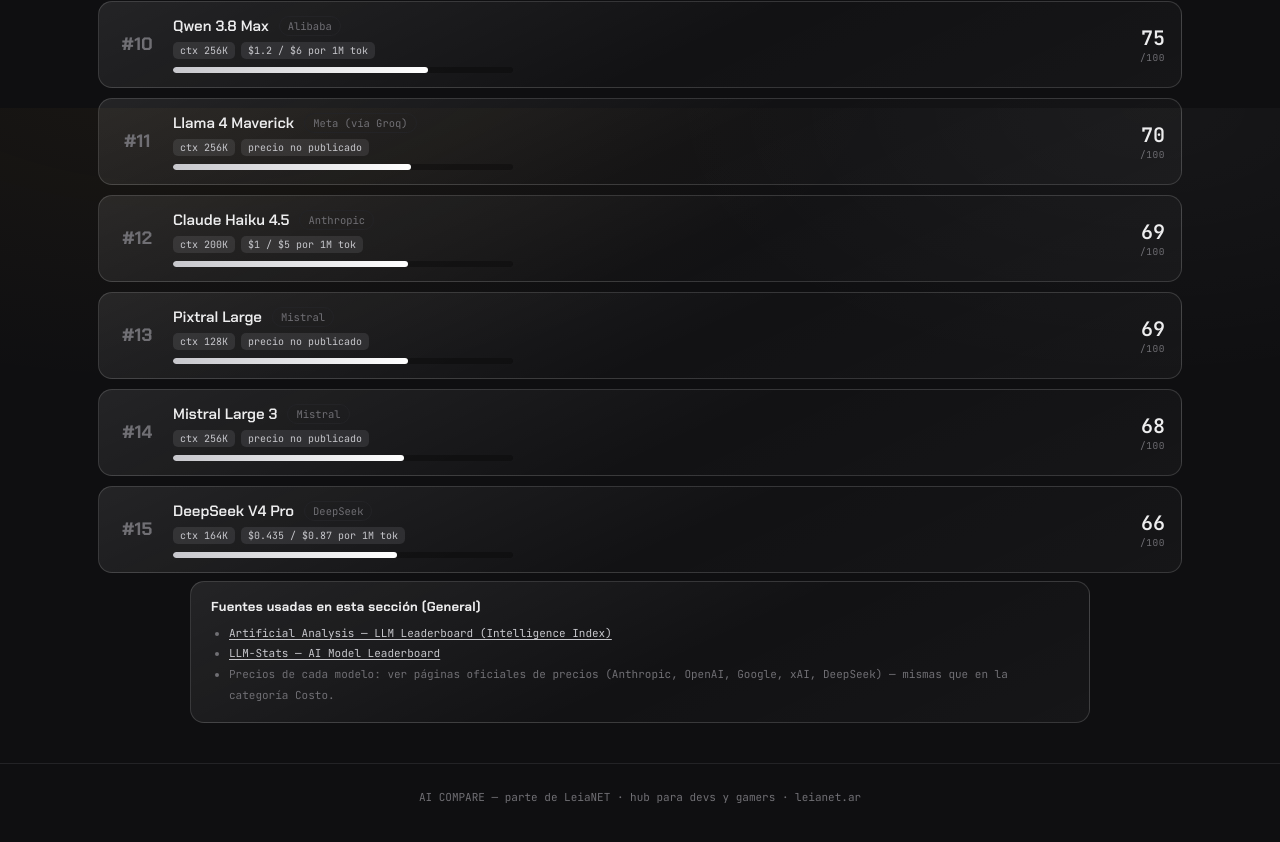
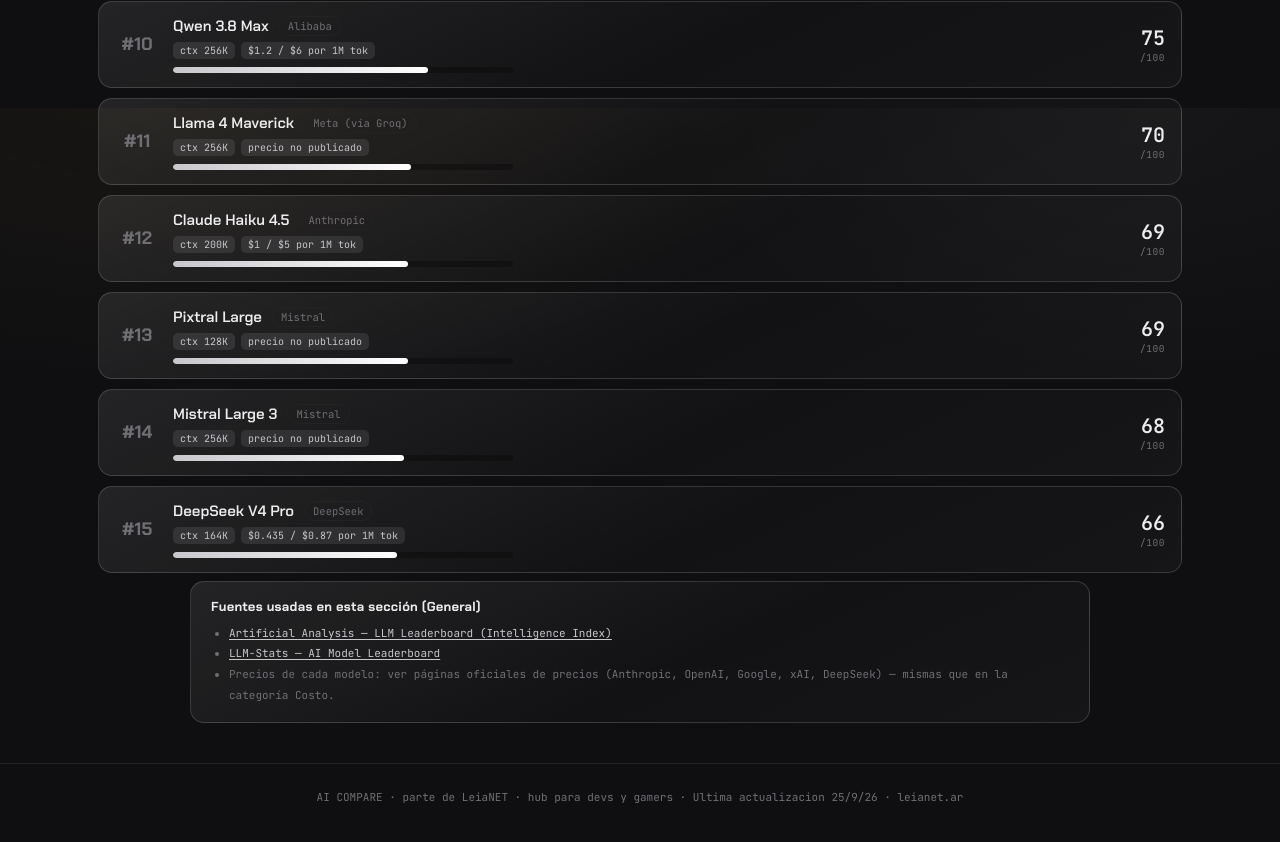
Before and after one commit to Brunoxx-create/leianet-web, a plain HTML site: page iacompare.html in a window 1280 px wide. Shown: the part 1492-2334 px from the top of the page. Drawn offline with Linux system fonts and the light colour scheme.

Commit message:
Update footer content in iacompare.html

```diff
--- a/iacompare.html
+++ b/iacompare.html
@@ -282,7 +282,7 @@
 <div class="rank-list" id="rankList"></div>
 <div class="sources" id="sourcesBox"></div>
 </main>
-<footer>AI COMPARE — parte de LeiaNET · hub para devs y gamers · leianet.ar</footer>
+<footer>AI COMPARE · parte de LeiaNET · hub para devs y gamers · Ultima actualizacion 25/9/26 · leianet.ar</footer>
 <script>
 const CATS = [
   {id:'general', label:'General', icon:'★'},
```
